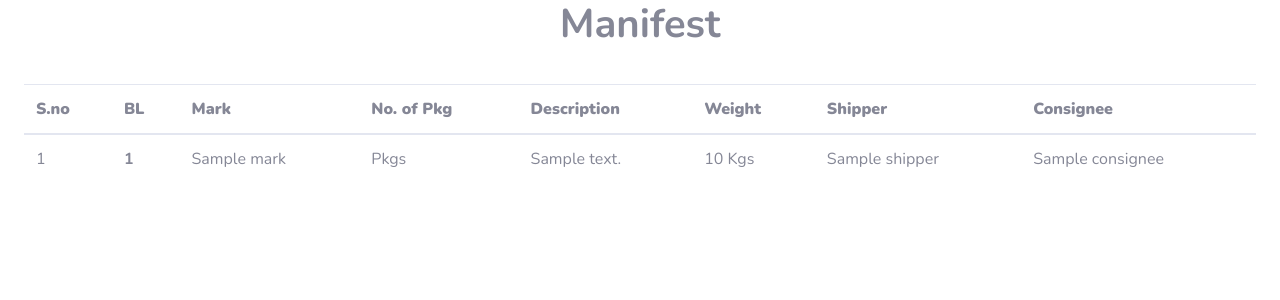
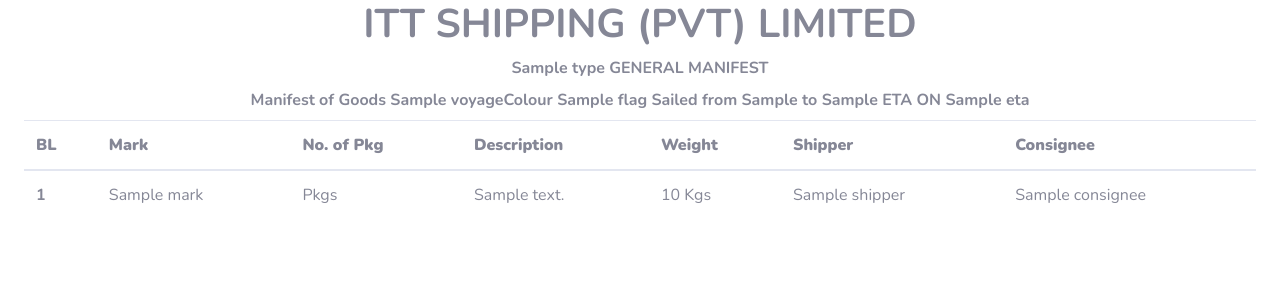
Before and after one commit to progmatic-99/CargoFlow, a Django app: template cargo/templates/cargo/manifest.html in a window 1280 px wide. Shown: the top 300 px of the page. Run offline with Django 4.2, Linux system fonts and the light colour scheme; the template is opened without the code that fills it: most values are stand-ins (such as "Sample title", 1, 10 or a date in 2020); some libraries are stand-ins or nearby versions.

Commit message:
feat: add logistic details to manifest template

```diff
--- a/cargo/templates/cargo/manifest.html
+++ b/cargo/templates/cargo/manifest.html
@@ -20,21 +20,25 @@
       href="{% static 'shipping/css/sb-admin-2.min.css' %}"
       rel="stylesheet"
     />
-  <title>Job Sheet for {{ vessel.name }}</title>
+  <title>Manifest for {{ voyage }}</title>
 </head>
 <body>
   <div class="wrapper">
     <div class="container-fluid">
-      <div class="row justify-content-center"><h1><strong>Manifest</strong></h1></div>
-      <div class="row justify-content-around m-1 p-1">
+      <div class="row justify-content-center">
+        <h1><strong>ITT SHIPPING (PVT) LIMITED</strong></h1>
       </div>
-      <div class="row justify-content-around m-1 p-1">
+      <div class="row justify-content-center">
+        <div><strong>{{ type }} GENERAL MANIFEST</strong></div>
+      </div>
+      <div class="row m-2 justify-content-center">
+        <div><strong>Manifest of Goods {{ voyage }}</strong></div>
+        <div><strong>Colour {{ vessel.flag }} Sailed from {{ voyage.last_port_of_call }} to {{ voyage.next_port_of_call }} ETA ON {{ voyage.eta }}</strong></div>
       </div>
 
         <table class="table">
           <thead>
           <tr>
-              <th scope="col"><strong>S.no</strong></th>
             <th scope="col"><strong>BL</strong></th>
             <th scope="col"><strong>Mark</strong></th>
             <th scope="col"><strong>No. of Pkg</strong></th>
@@ -47,7 +51,6 @@
           <tbody id="service-table-body">
               {% for c in related_bols %}
               <tr>
-                  <td>{{ c.id }}</td>
                   <th scope="row">
                     <span>{{c.bol_number}}</span>
                   </th>
--- a/cargo/views/manifest.py
+++ b/cargo/views/manifest.py
@@ -15,9 +15,12 @@
 
         related_bols = BillOfLading.objects.filter(voyage=voyage).all()
 
+        bol_type = "IMPORT" if related_bols[0].bol_type == "1" else "EXPORT"
+
         ctx = {
             "voyage": voyage,
             "vessel": voyage.vessel,
+            "type": bol_type,
             "related_bols": related_bols,
         }
 
--- a/shipping/models/voyage.py
+++ b/shipping/models/voyage.py
@@ -27,7 +27,7 @@
     remarks = models.TextField(blank=True, null=True)
 
     def __str__(self):
-        return f"({self.vessel.name}) : ({self.voyage_number}) - {self.last_port_of_call} -> {self.to_port}"
+        return f"{self.vessel.name} Voy - {self.voyage_number}: FROM {self.last_port_of_call} TO {self.next_port_of_call}"
 
     def get_absolute_url(self):
         return reverse("voyage-list")
```
Lines whose indentation alone changed are shown as unchanged.
